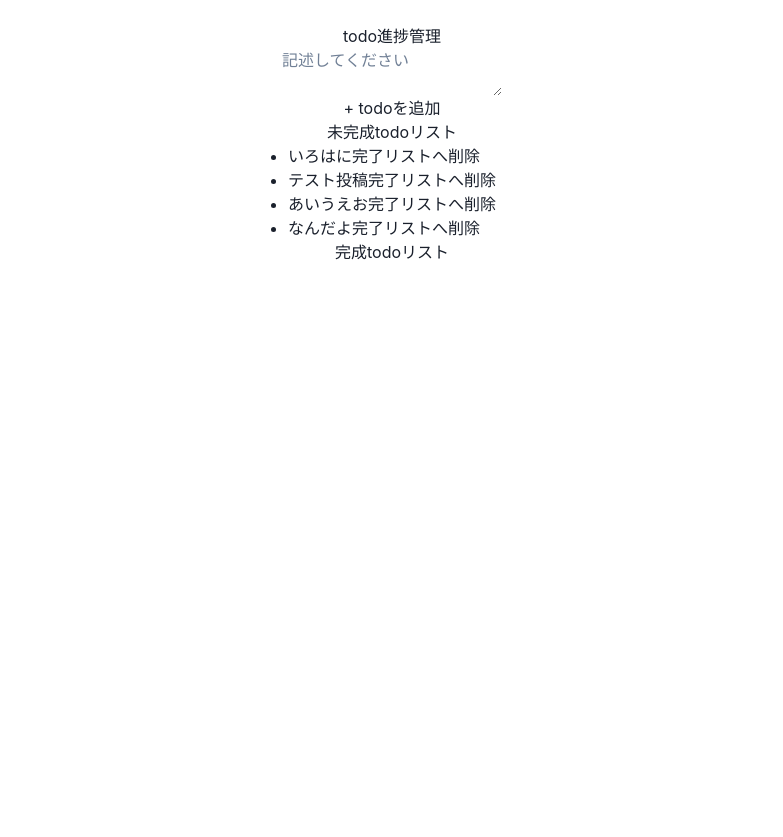
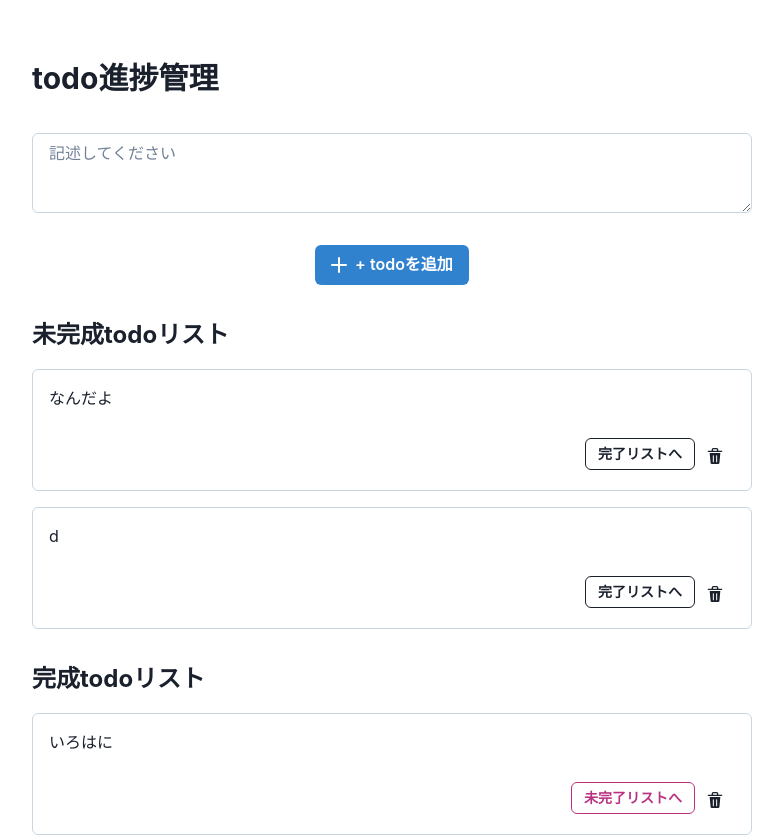
Before and after one commit to sakana-san/react-sample-benkyou, a React (Create React App) app: page / in a window 1280 px wide. Shown: the top 837 px of the page, without its empty margins (248-1031 px from the left). Before the commit the page ends 800 px from the top, so only its background shows below. Built offline with nearby package versions, Linux system fonts and the light colour scheme; data requests are answered from the project's data file; the HTML template or start-up script is replaced by a standard one.

Commit message:
でざいんUIchakraでtodoアプリを実装した

```diff
--- a/db.json
+++ b/db.json
@@ -3,22 +3,22 @@
     {
       "id": 1,
       "content": "いろはに",
-      "done": false
-    },
-    {
-      "content": "テスト投稿",
-      "id": "01H0RV2SVGPFZBPQA5EP9AXDH0",
-      "done": false
-    },
-    {
-      "content": "あいうえお",
-      "id": "01H0RWVFYXWS0BGR10S9ZSHGAC",
-      "done": false
+      "done": true
     },
     {
       "content": "なんだよ",
       "id": "01H0RWVXCBYQPTGKY27KRQD3M0",
       "done": false
+    },
+    {
+      "content": "d",
+      "id": "01H133XCRWTT4R5VXM3Q2M4R36",
+      "done": false
+    },
+    {
+      "content": "e",
+      "id": "01H1373FEBB4CYE2YDRM0HWN37",
+      "done": true
     }
   ]
 }
--- a/src/components/App.tsx
+++ b/src/components/App.tsx
@@ -1,7 +1,7 @@
-import React, {useEffect, useState, useRef} from "react";
-import { Container } from "@chakra-ui/react";
-import { AddIcon } from "@chakra-ui/icons";
-import { Textarea, Button } from "@chakra-ui/react";
+import React, {useEffect, useState, useRef, memo} from "react";
+import { Heading, Container } from "@chakra-ui/react";
+import { DeleteIcon, AddIcon } from "@chakra-ui/icons";
+import { List, ListItem, Text, Flex, IconButton, Textarea, Button } from "@chakra-ui/react";
 import axios from "axios";
 import { useTodo } from "../hooks/useTodo";
 
@@ -10,6 +10,7 @@ type TitleProps = {
   title: string
   size: string
   fontSize: any
+  mt: any
 }
 
 type TodoListProps = {
@@ -36,18 +37,24 @@ type TodoAddProps = {
 
 
 
-const TodoTitle = (props: TitleProps) => {
-  const {title, size} = props
-  if (size === 'h1') return <h1>{title}</h1>
-  if (size === 'h2') return <h2>{title}</h2>
-
-  return <p>{title}</p>
-}
+const TodoTitle = memo((props: TitleProps) => {
+  const {title, size, fontSize, mt} = props
+  return (
+    <Heading
+      mt={mt}
+      size={size}
+      fontSize={fontSize}
+      w="full"
+    >
+      {title}
+    </Heading>
+  )
+})
 
 const TodoList = (props: TodoListProps) => {
   const {todoList, deleteTodoListItem, toggleTodoListItem} = props
   return (
-    <ul>
+    <List w="full">
       {
         todoList.map((v: any) => (
           <TodoItem
@@ -60,7 +67,7 @@ const TodoList = (props: TodoListProps) => {
           />
         ))
       }
-    </ul>
+    </List>
   )
 }
 
@@ -73,11 +80,34 @@ const TodoItem = (props: TodoItemProps) => {
     toggleTodoListItem(id, flag)
   }
   return (
-    <li>
-      {item}
-      <button onClick={handleToggleTodoListItem}>{flag ? "未完了リストへ" : "完了リストへ"}</button>
-      <button onClick={handleDeleteTodoListItem}>削除</button>
-    </li>
+      <ListItem
+        borderWidth="1px"
+        p="4"
+        mt="4"
+        bg="white"
+        borderRadius="md"
+        borderColor="gray.300"
+      >
+        <li>
+          <Text mb="6">{item}</Text>
+          <Flex alignItems="center" justifyContent="flex-end">
+            <Button
+              onClick={handleToggleTodoListItem}
+              colorScheme={flag ? "pink" : "bule"}
+              variant="outline"
+              size="sm"
+            >
+              {flag ? "未完了リストへ" : "完了リストへ"}
+            </Button>
+            <IconButton
+              icon={<DeleteIcon />}
+              variant="unstyled"
+              aria-label="delete"
+              onClick={handleDeleteTodoListItem}
+            />
+          </Flex>
+        </li>
+      </ListItem>
   )
 }
 
@@ -85,12 +115,16 @@ const TodoAdd = (props: TodoAddProps) => {
   const {onClick, inputEl, leftIcon, placeholder} = props
   return (
     <>
-      <textarea
+      <Textarea
         placeholder={placeholder}
         ref={inputEl}
+        /* @ts-ignore */
+        bgColor="white"
+        mt="8"
+        borderColor="gray.300"
       />
       {/* @ts-ignore */}
-      <button onClick={onClick} leftIcon={leftIcon}>+ todoを追加</button>
+      <Button onClick={onClick} colorScheme="blue" leftIcon={leftIcon} mt="8">+ todoを追加</Button>
     </>
   )
 }
@@ -129,6 +163,7 @@ function App() {
         title="todo進捗管理"
         size="h1"
         fontSize={{base: "2xl", md: "3xl"}}
+        mt="8"
       />
       <TodoAdd
         onClick={handleAddTodoListItem}
@@ -142,6 +177,7 @@ function App() {
         title="未完成todoリスト"
         size="h2"
         fontSize={{base: "xl", md: "2xl"}}
+        mt="8"
       />
       <TodoList
         todoList={inCompList}
@@ -154,6 +190,7 @@ function App() {
         title="完成todoリスト"
         size="h2"
         fontSize={{base: "xl", md: "2xl"}}
+        mt="8"
       />
       <TodoList
         todoList={compList}
```
